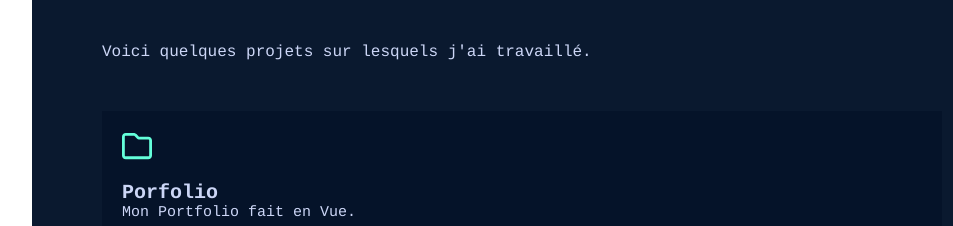
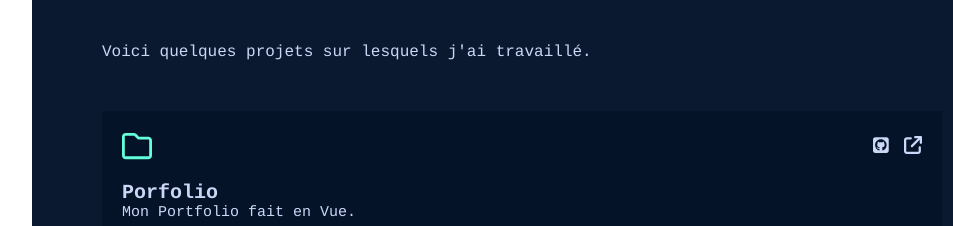
Before and after one commit to NassWebDev/vue-portfolio, a Vue app: page /projets in a window 1280 px wide. Shown: the part 1720-1946 px from the top of the page, without its empty margins (268-1221 px from the left). Built offline with nearby package versions, Linux system fonts and the light colour scheme.

Commit message:
add link and github (portfolio)

```diff
--- a/src/views/sections/ProjetsView.vue
+++ b/src/views/sections/ProjetsView.vue
@@ -51,7 +51,8 @@ const projects = ref([
         languages: [
             "Vuejs"
         ],
-        image: "../../assets/portfolio.png"
+        github: "https://github.com/NassWebDev/vue-portfolio",
+        link: "https://vue-portfolio-eta.vercel.app"
     },
     {
         name: "Recipe App",
```
